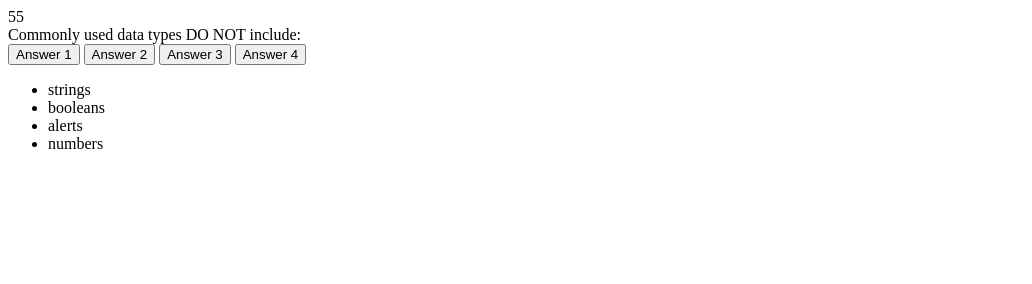
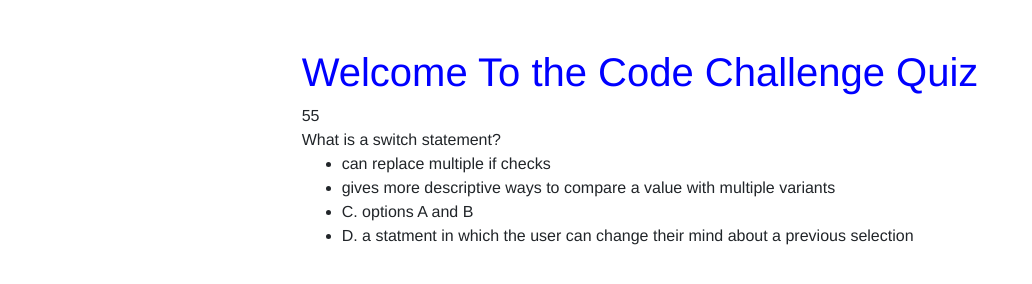
Before and after one commit to pciongoli/pc-code-quiz-challenge, a plain HTML site: page index.html in a window 1280 px wide. Shown: the whole page, without its empty margins (0-1032 px from the left). Drawn offline with nearby package versions, Linux system fonts and the light colour scheme.

Commit message:
updated game questions

```diff
--- a/assets/css/style.css
+++ b/assets/css/style.css
@@ -0,0 +1,19 @@
+*, *::before, *::after {
+    box-sizing: border-box;
+    font-family: 'Franklin Gothic Medium', 'Arial Narrow', Arial, sans-serif;
+}
+
+
+
+body {
+    padding: 0;
+    margin: 0;
+    display: flex;
+    width: 100vw;
+    height: 100vw;
+    justify-content: center;
+}
+
+h1 {
+    color: blue;
+}
--- a/index.html
+++ b/index.html
@@ -5,17 +5,17 @@
     <meta http-equiv="X-UA-Compatible" content="IE=edge">
     <meta name="viewport" content="width=device-width, initial-scale=1.0">
     <title>HTML CSS JAVASCRIPT QUIZ CHALLENGE</title>
+    <link rel="stylesheet" href="https://stackpath.bootstrapcdn.com/bootstrap/4.3.1/css/bootstrap.min.css" integrity="sha384-ggOyR0iXCbMQv3Xipma34MD+dH/1fQ784/j6cY/iJTQUOhcWr7x9JvoRxT2MZw1T" crossorigin="anonymous">
     <link rel="stylesheet" href="./assets/css/style.css">
 </head>
-<body>
+
+<body class="sticky-top mt-5">
+    <div>
+        <div><h1>Welcome To the Code Challenge Quiz</h1></div>
         <div id="game-begin"></div>
         <div id="game">
             <div id="timer"></div>
                 <div id="question"></div>
-                <button id="answer1" onclick="checkAnswer('1')">Answer 1</button>
-                <button id="answer2" onclick="checkAnswer('2')">Answer 2</button>
-                <button id="answer3" onclick="checkAnswer('3')">Answer 3</button>
-                <button id="answer4" onclick="checkAnswer('4')">Answer 4</button>
                 <div id="question-result"></div>
         </div>
 
@@ -24,6 +24,13 @@
 
         <div id="change-question"></div>
 
+    </div>
+
+
+    <!-- JavaScript Bundle with Popper -->
+    <script src="https://code.jquery.com/jquery-3.3.1.slim.min.js" integrity="sha384-q8i/X+965DzO0rT7abK41JStQIAqVgRVzpbzo5smXKp4YfRvH+8abtTE1Pi6jizo" crossorigin="anonymous"></script>
+    <script src="https://cdnjs.cloudflare.com/ajax/libs/popper.js/1.14.7/umd/popper.min.js" integrity="sha384-UO2eT0CpHqdSJQ6hJty5KVphtPhzWj9WO1clHTMGa3JDZwrnQq4sF86dIHNDz0W1" crossorigin="anonymous"></script>
+    <script src="https://stackpath.bootstrapcdn.com/bootstrap/4.3.1/js/bootstrap.min.js" integrity="sha384-JjSmVgyd0p3pXB1rRibZUAYoIIy6OrQ6VrjIEaFf/nJGzIxFDsf4x0xIM+B07jRM" crossorigin="anonymous"></script>
     <script src="./js/script.js"></script>
 </body>
 </html>
--- a/js/script.js
+++ b/js/script.js
@@ -2,10 +2,7 @@ var questionEl = document.querySelector("#question");
 var optionListEl = document.querySelector("#option-list");
 var questionResultEl = document.querySelector("#question-result");
 var timerEl = document.querySelector("#timer");
-var buttonA = document.getElementById("1");
-var buttonB = document.getElementById("2");
-var buttonC = document.getElementById("3");
-var buttonD = document.getElementById("4");
+
 
 
 
@@ -16,13 +13,50 @@ var questions = [
       answer: "alerts",
     },
     {
-      question:
-        "The condition in an if / else statement is enclosed within ____.",
-      choices: ["quotes", "curly brackets", "parentheses", "square brackets"],
-      answer: "parentheses",
+      question: "Where is the propper place to insert JavaScript",
+      choices: ["<head>", "<body>", "<section>", "<footer>"],
+      answer: "<head>",
     },
-
-
+    {
+      question: "An 'Array' _____",
+      choices: ["is a built in browser function", "loops or repetedly executes a statement", "displays each element in the console", "is a data type designed to store data as a list"],
+      answer: "is a data type designed to store data as a list",
+    },
+    {
+      question: "Which best defines a function?",
+      choices: ["A function is a JavaScript pop-up that does not allow anything to occur until it has been acknowledged.", "A function is a predefined action that we can call or include in our code (after we declare it earlier in the code).", "A function is a data type that only accepts values of 'true' or 'false'.", "A fucntions purpose is to combine a string with a variable"],
+      answer: "A function is a predefined action that we can call or include in our code (after we declare it earlier in the code).",
+    },
+    {
+      question: "A variable is a _______.",
+      choices: ["pop up that does not allow anything to occur until it has been acknowledged", "predefined action that we can call or include in our code", "named location for a value that gets stored in the browsers memory when a program is run", "data type designed to store data as a list"],
+      answer: "named location for a value that gets stored in the browsers memory when a program is run",
+    },
+    {
+      question: "What is a third party API?",
+      choices: ["company allow you to access their functionality via JavaScript and us it on your site", "Is when you use three different JavaScript files in one project", "Is when you create a website with two friends", "Is the core concept of all coding"],
+      answer: "company allow you to access their functionality via JavaScript and us it on your site",
+    },
+    {
+      question: "What is the best profession?",
+      choices: ["Doctor", "Web Developer", "Scientist", "Astronaut"],
+      answer: "Web Developer",
+    },
+    {
+      question: "What is the purpose of (h1, h2, h3, h4, h5, h6)?",
+      choices: ["Allows you to put 5 different :hover fucntions at once", "Creates a chart of how happy the user is", "Tag used to define HTML headings. h1 being the most important and h6 the least", "Tag used to define HTML headings. h1 being the least important and h6 the most"],
+      answer: "Tag used to define HTML headings. h1 being the most important and h6 the least",
+    },
+    {
+      question: "What does Math.random do?",
+      choices: ["Generates a random number between 0 and 100", "Generates a random number between 0 and 1", "Generates a random weather forcast", "Creates a unique math equasion for the user to solve"],
+      answer: "Generates a random number between 0 and 1",
+    },
+    {
+      question: "What is a switch statement?",
+      choices: ["can replace multiple if checks", "gives more descriptive ways to compare a value with multiple variants", "C. options A and B", "D. a statment in which the user can change their mind about a previous selection"],
+      answer: "C. options A and B",
+    }
   ];
 
 
@@ -33,11 +67,17 @@ var questions = [
   var time = 60;
   var intervalId;
 
+  function shuffle(array) {
+    array.sort(() => Math.random() - 0.5);
+  }
+
+  shuffle(questions);
+
   function endQuiz() {
     // call clear interval to stop timer from running
     clearInterval(intervalId);
     var body = document.body;
-    body.innerHTML = "Game over, You scored " + correctCount;
+    body.innerHTML = "You have finished the , You scored " + correctCount;
   }
 
 
@@ -90,11 +130,11 @@ var questions = [
         correctCount++;
       } else {
         questionResultEl.textContent = "Incorrect";
-        time = time - 2;
+        time = time - 5;
         timerEl.textContent = time;
-      }
+       }
     }
-    setTimeout(nextQuestion, 500);
+    setTimeout(nextQuestion, 1500);
   }
 
   renderQuestion();
```
Lines whose indentation alone changed are shown as unchanged.
